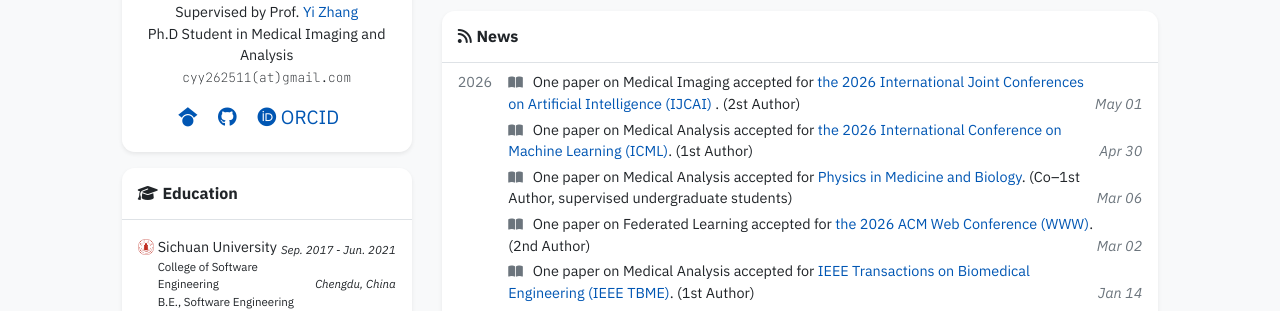
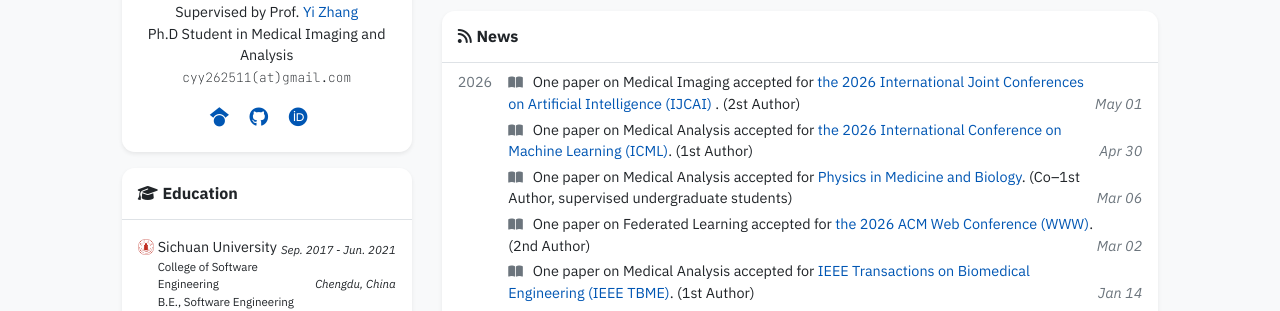
Before and after one commit to Zi-YuanYang/Zi-YuanYang.github.io, a Jekyll site: the page built from index.html, in a window 1280 px wide. Shown: the part 599-910 px from the top of the page. Built offline with Jekyll 4.4.1, drawn with Linux system fonts in a browser that asks for light colours; nearby versions of some CDN libraries; some web fonts are replaced; a style sheet for code colours, icons or effects is not loaded.

Commit message:
update 20260512

```diff
--- a/_includes/widgets/profile_card.html
+++ b/_includes/widgets/profile_card.html
@@ -47,7 +47,7 @@
                 </div>
 
                 <div class="row">
-                    <div class="col text-center" style="font-size: 1.2rem">
+                    <div class="col text-center profile-links" style="font-size: 1.2rem">
                         <!-- <a class="pr-3 no-break" href="mailto:{{ site.data.profile.email | encode_email }}">
                             <i class="fas fa-at"></i> <span class="email-text">{{ site.data.profile.email | replace: "@", "(at)" }}</span>
                         </a> -->
@@ -77,13 +77,13 @@
 
                         {% if site.data.profile.wechat_qrcode %}
                         <a class="pr-3 no-break" data-toggle="modal" data-target="#modal-wechat">
-                            <i class="fab fa-weixin"></i> WeChat
+                            <i class="fab fa-weixin"></i>
                         </a>
                         {% endif %}
 
                         {% if site.data.profile.twitter %}
                         <a class="pr-3 no-break" target="_blank" href="https://twitter.com/{{ site.data.profile.twitter }}">
-                            <i class="fab fa-twitter"></i> Twitter
+                            <i class="fab fa-twitter"></i>
                         </a>
                         {% endif %}
 
@@ -95,7 +95,7 @@
 
                         {% if site.data.profile.orcid %}
                         <a class="pr-3 no-break" target="_blank" href="https://orcid.org/{{ site.data.profile.orcid }}">
-                            <i class="fab fa-orcid"></i> ORCID
+                            <i class="fab fa-orcid"></i>
                         </a>
                         {% endif %}
                     </div>
--- a/assets/css/global.css
+++ b/assets/css/global.css
@@ -81,6 +81,12 @@
     white-space: nowrap;
 }
 
+.profile-links a,
+.profile-links a:hover,
+.profile-links a:focus {
+    text-decoration: none;
+}
+
 .cover-image {
     width: 180px;
     max-height: 120px;
```
